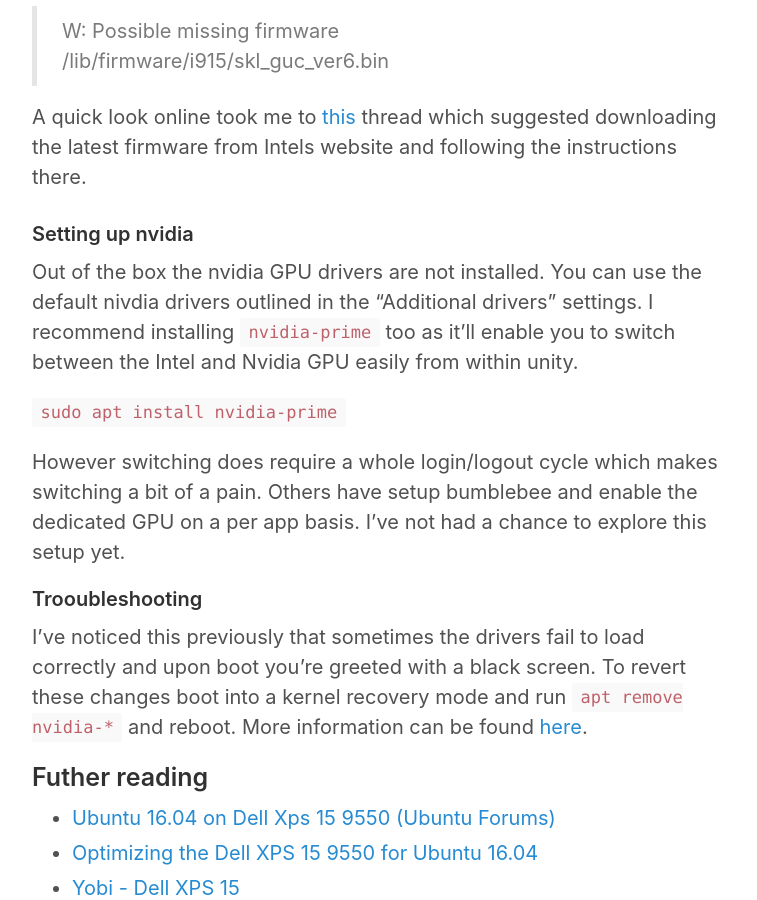
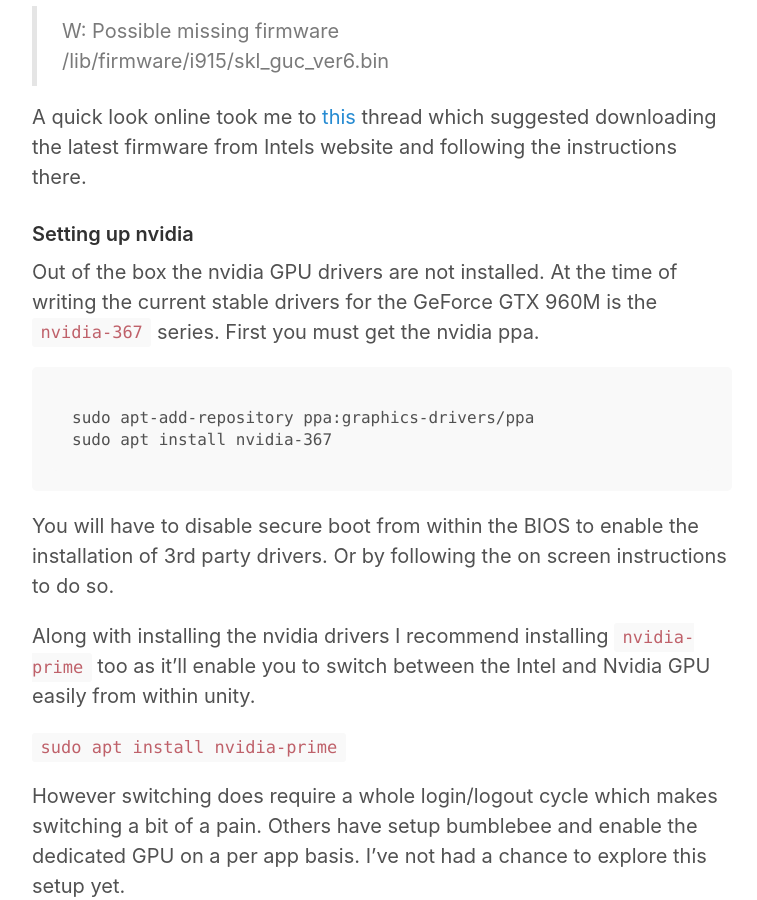
Before and after one commit to inverse/personal-site, a Jekyll site: the page built from _posts/2016-09-10-xps-15-9550-ubuntu-setup.md, in a window 1280 px wide and 900 px high, scrolled down 1737 px. Shown: the whole window, without its empty margins (258-1015 px from the left). Built offline with Jekyll 4.4.1, drawn with Linux system fonts in a browser that asks for light colours; comment, search, counter and statistics services are not loaded.

Commit message:
Update 2016-09-10-xps-15-9550-ubuntu-setup.md

````diff
--- a/_posts/2016-09-10-xps-15-9550-ubuntu-setup.md
+++ b/_posts/2016-09-10-xps-15-9550-ubuntu-setup.md
@@ -44,11 +44,21 @@
 
 ### Setting up nvidia
 
-Out of the box the nvidia GPU drivers are not installed. You can use the default nivdia drivers outlined in the "Additional drivers" settings. I recommend installing `nvidia-prime` too as it'll enable you to switch between the Intel and Nvidia GPU easily from within unity.
+Out of the box the nvidia GPU drivers are not installed. At the time of writing the current stable drivers for the GeForce GTX 960M is the `nvidia-367` series. First you must get the nvidia ppa.
+
+```
+sudo apt-add-repository ppa:graphics-drivers/ppa
+sudo apt install nvidia-367
+```
+
+You will have to disable secure boot from within the BIOS to enable the installation of 3rd party drivers. Or by following the on screen instructions to do so.
+
+Along with installing the nvidia drivers I recommend installing `nvidia-prime` too as it'll enable you to switch between the Intel and Nvidia GPU easily from within unity.
 
 `sudo apt install nvidia-prime`
 
 However switching does require a whole login/logout cycle which makes switching a bit of a pain. Others have setup bumblebee and enable the dedicated GPU on a per app basis. I've not had a chance to explore this setup yet.
+
 
 #### Trooubleshooting
 
````
